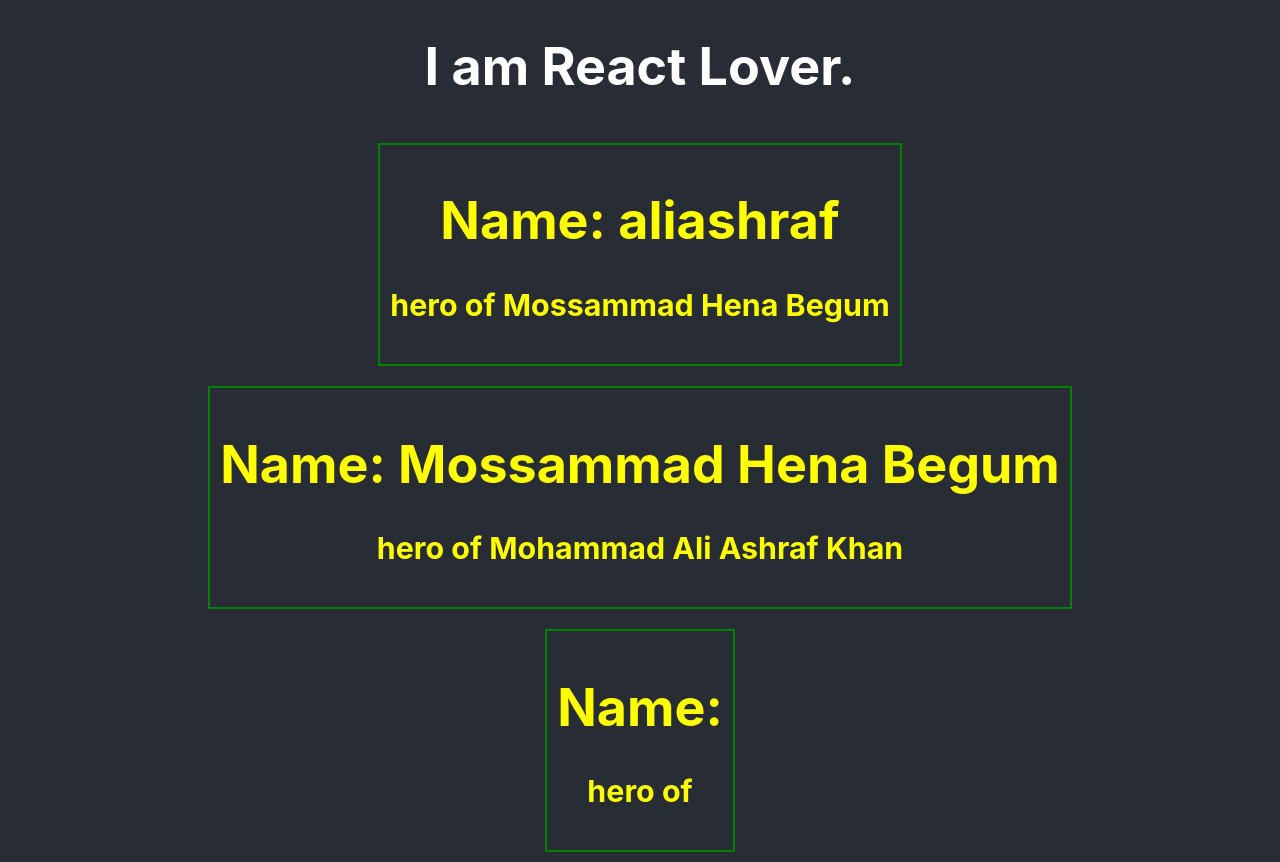
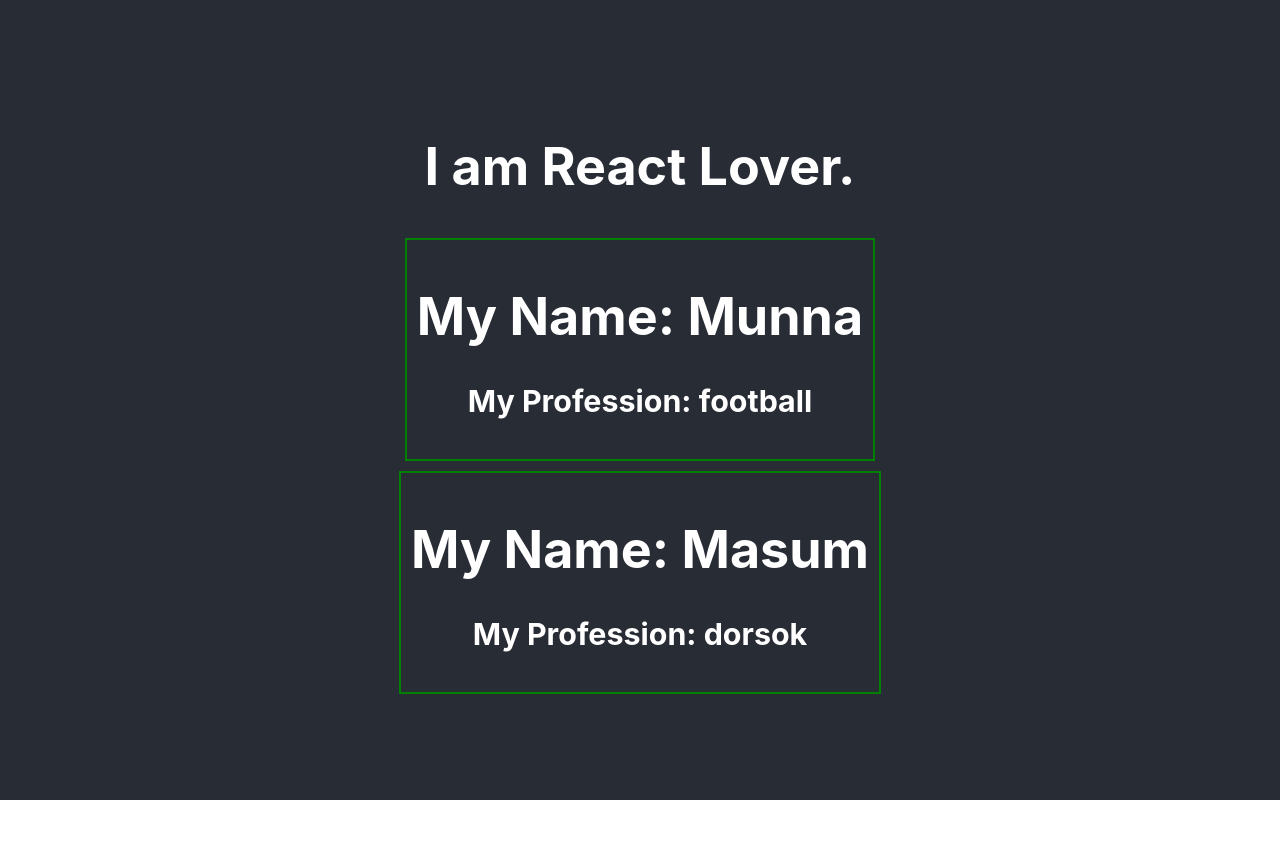
Before and after one commit to ashraf-git/my-app, a React (Create React App) app: page / in a window 1280 px wide. After the commit the page ends 800 px from the top, so only its background shows below. Built offline with nearby package versions, Linux system fonts and the light colour scheme.

Commit message:
Pass dynamic data to components, props in react

```diff
--- a/src/App.js
+++ b/src/App.js
@@ -8,26 +8,19 @@
     <div className="App">
       <header className="App-header">
         <h1>I am React Lover.</h1>
-        <Person name={noyoks[0]} lover = 'Mossammad Hena Begum'></Person>
-        <Person name="Mossammad Hena Begum" lover='Mohammad Ali Ashraf Khan'></Person>
-        <Person></Person>
+        <Person name = "Munna" job= "football"></Person>
+        <Person name = "Masum" job= "dorsok"></Person>
       </header>
     </div>
   );
 }
-
 function Person(props){
-  const personStyle = {
-    color: 'yellow',
-    border: '2px solid green',
-    margin: '10px',
-    padding: '10px'
-  }
-  console.log(props)
-  return <div style = {personStyle}>
-  <h1> Name: {props.name}</h1>
-  <h3>hero of {props.lover}</h3>
-  </div>
+  return (
+    <div style={{border:"2px solid green", padding: "10px", margin: "5px"}}>
+      <h1>My Name: {props.name}</h1>
+      <h3>My Profession: {props.job}</h3>
+    </div>
+  )
 }
 
 export default App;
```
